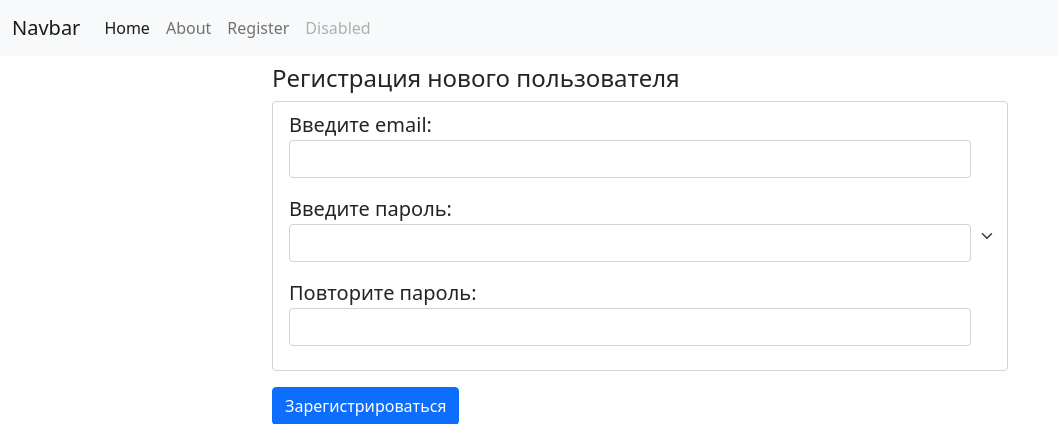
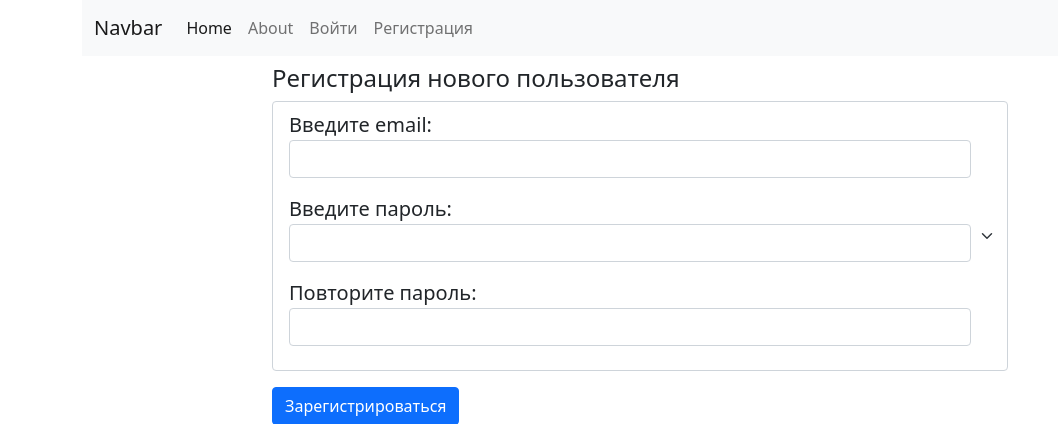
Before and after one commit to F-redy/scraping_service, a Django app: page /accounts/register/ in a window 1280 px wide. Shown: the top 424 px of the page, without its empty margins (0-1058 px from the left). Run offline with Django 4.2, Linux system fonts and the light colour scheme.

Commit message:
add link Войти, Выйти, Регистрация

```diff
--- a/templates/base.html
+++ b/templates/base.html
@@ -12,7 +12,7 @@
     <title class="header">{% block title %}{{ title }}{% endblock %}</title>
 </head>
 <body>
-
+<div class="container">
     <nav class="navbar navbar-expand-lg navbar-light bg-light">
         <div class="container-fluid">
             <a class="navbar-brand" href="#">Navbar</a>
@@ -24,19 +24,25 @@
                 <div class="navbar-nav">
                     <a class="nav-link active" aria-current="page" href="{% url 'home' %}">Home</a>
                     <a class="nav-link" href="#">About</a>
-                <a class="nav-link" href="{% url 'register' %}">Register</a>
                     {% if request.user.is_authenticated %}
-                    <a href="{% url 'admin:index' %}"><button>AdminSite</button></a>
+                        <a class="nav-link" href="{% url 'accounts:logout' %}">Выйти</a>
+                        {#                        <a href="{% url 'admin:index' %}">#}
+                        {#                            <button>AdminSite</button>#}
+                        {#                        </a>#}
                         {% if request.user.is_superuser %}
-                        <a href="{% url 'admin:index' %}"><button>AdminSite</button></a>
+                            <a href="{% url 'admin:index' %}">
+                                <button>AdminSite</button>
+                            </a>
                         {% endif %}
+                    {% else %}
+                        <a class="nav-link" href="{% url 'accounts:login' %}">Войти</a>
+                        <a class="nav-link" href="{% url 'accounts:register' %}">Регистрация</a>
                     {% endif %}
-                <a class="nav-link disabled" href="#" tabindex="-1" aria-disabled="true">Disabled</a>
                 </div>
             </div>
         </div>
     </nav>
-
+</div>
 <div class="container">{% block content %} {% endblock %}</div>
 
 <!-- Optional JavaScript; choose one of the two! -->
```
Lines whose indentation alone changed are shown as unchanged.
